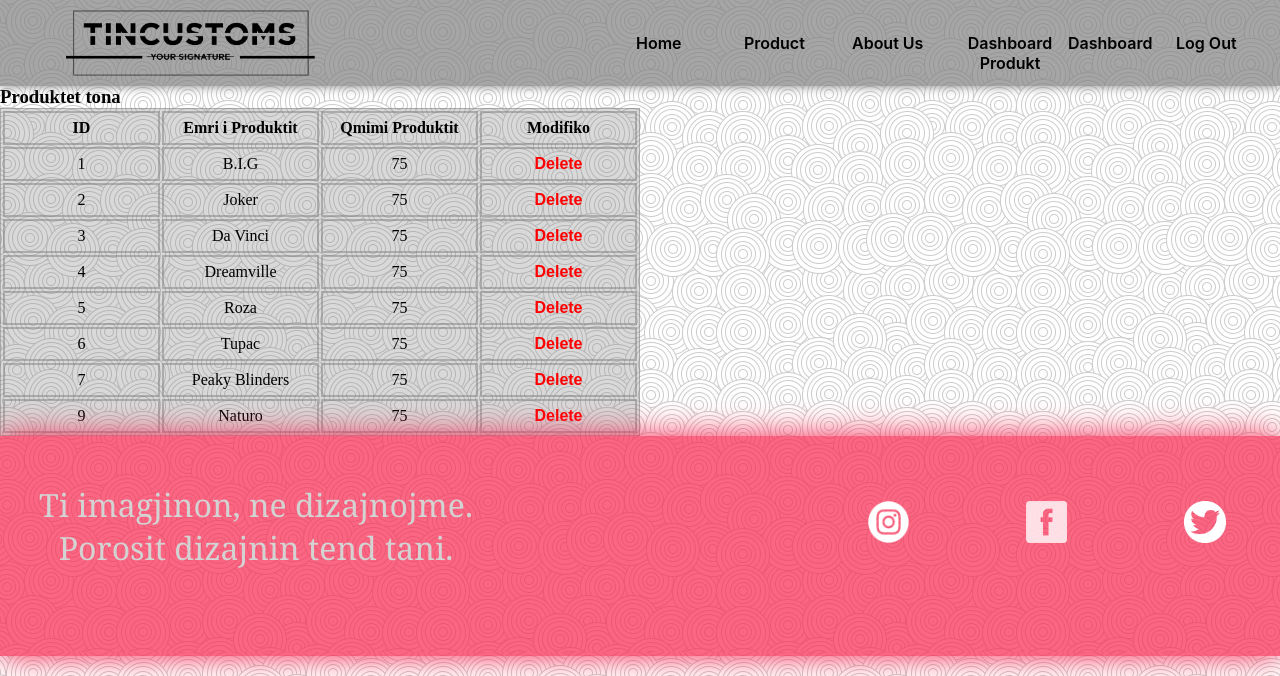
After one commit to AROS11/WebProjekti, a PHP site: page /dashboardProduktet.php in a window 1280 px wide. The commit adds this page. Shown: the top 676 px of the page. Run offline with PHP 8.4, Linux system fonts and the light colour scheme; the visitor is signed in with stand-in values (Sample User, id 1); data comes from the database, SQL or seed files in the repository.

Commit message:
Ndryshime ne css

```diff
--- a/components/header.php
+++ b/components/header.php
@@ -10,7 +10,7 @@ session_start();
     <meta name="viewport" content="width=device-width, initial-scale=1.0" />
     <title>TIN CUSTOMS</title>
     <link rel="icon" href="images/Tinicon.png">
-    <link rel="stylesheet" href="CSS/stili.css">
+    <link rel="stylesheet" href="CSS/style.css">
     <script src="js/login.js"type="text/javascript"></script>
     <script src="js/script.js"></script>
 
--- a/css/stili.css
+++ b/css/style.css
@@ -771,7 +771,7 @@
   flex-direction: column;
   justify-content: center;
   align-items: center;
-  height: 550px;
+  height: 400px;
 }
 .tablla{
   width: 50%;
--- /dev/null
+++ b/dashboardProduktet.php
@@ -0,0 +1,34 @@
+<?php include 'components/header.php';
+include_once 'logic/ProductMapper.php';
+
+$mapper = new ProductMapper();
+$products = $mapper->getAllProducts();
+if(isset($_SESSION['is_logged_in']) && $_SESSION['is_logged_in'] == 1) {
+?>
+    <div class="produktet">
+            <h3>Produktet tona</h3>
+            <table class="tablla">
+                <tr>
+                    <th>ID</th>
+                    <th>Emri i Produktit</th>
+                    <th>Qmimi Produktit</th>
+                    <th>Modifiko</th>
+                </tr>
+                <?php foreach($products as $produktet){ ?>
+                <tr>
+                    <td><?php echo $produktet['product_id']?></td>
+                    <td><?php echo $produktet['emriprod']?></td>
+                    <td><?php echo $produktet['cmimiprod']?></td>
+
+                    <td><a href="<?php echo "logic/deleteProduct.php?action=delete-product&product-id=" . $produktet['product_id'];?>">Delete</a></td>
+
+                </tr>
+                <?php } ?>
+            </table>
+    </div>
+
+ <?php } else {
+     header("Location: home.php");
+ }
+
+ include 'components/footer.php' ?>
--- a/js/script.js
+++ b/js/script.js
@@ -23,9 +23,3 @@ function showSlides(n){
     }
     slides[slideIndex-1].style.display = "block";
 }
-
-
-
-var images = ['images/dragonballzi.jpeg', 'images/syteenarutos.jpeg', 'images/jokeri.jpeg'];
-var index = 0;
-var time=4000;
```
